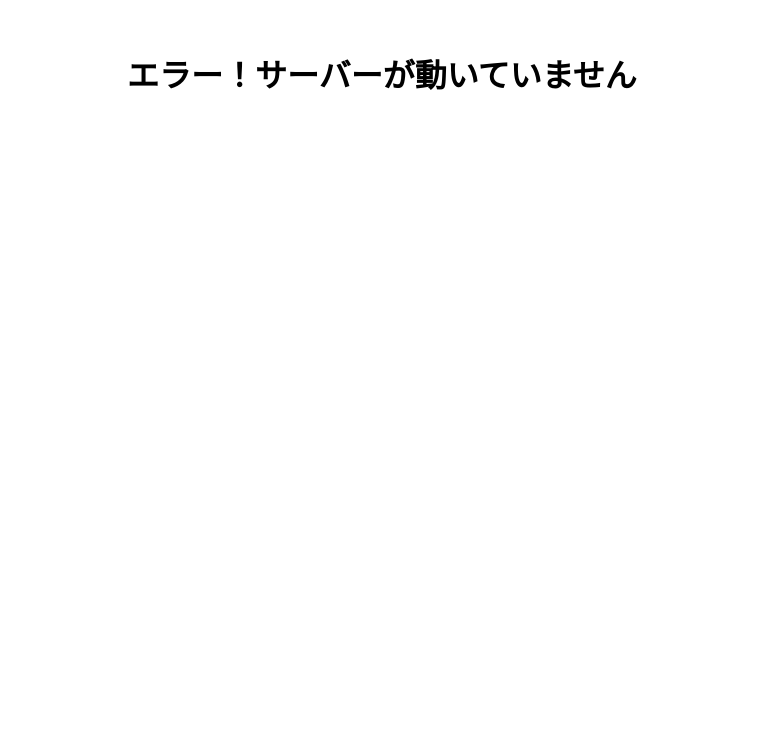
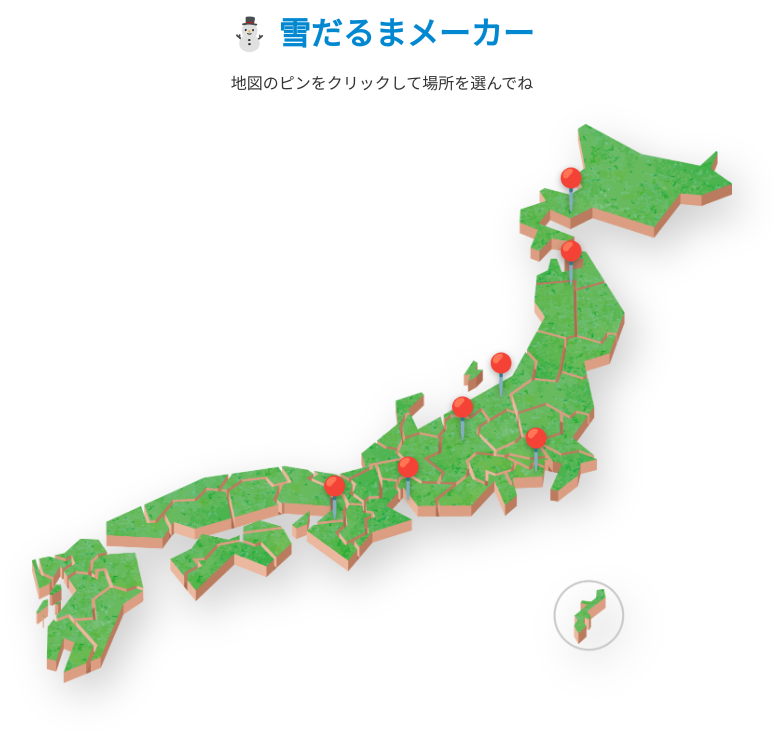
Before and after one commit to hayashiriku/snowman, a Vue app in the folder frontend/: page / in a window 1280 px wide. Before the commit this address had no page. Shown: the top 738 px of the page, without its empty margins (258-1032 px from the left). Built offline with nearby package versions, Linux system fonts and the light colour scheme; the HTML template or start-up script is replaced by a standard one.

Commit message:
フロントエンドの実装：地図、県のポップの追加

```diff
--- a/frontend/src/App.vue
+++ b/frontend/src/App.vue
@@ -1,22 +1,176 @@
 <script setup>
-import { ref, onMounted } from 'vue'
+import { ref, computed } from 'vue'
+import JapanMap3D from './components/japanmap_3D.vue'
 
-const message = ref('読み込み中...')
+// --- データ ---
+const selectedPref = ref(null)
+const showModal = ref(false)
+const targetDate = ref('2024-01-01')
+const periodType = ref('day')
+const result = ref(null)
+const isLoading = ref(false)
+const errorMsg = ref('')
 
-onMounted(async () => {
+// --- イベントハンドラ ---
+
+// 地図クリック
+const handleMapSelect = (pin) => {
+  selectedPref.value = pin
+  result.value = null
+  errorMsg.value = ''
+  showModal.value = true // モーダルを開く
+}
+
+// モーダル閉じる
+const closeModal = () => {
+  showModal.value = false
+}
+
+// 計算実行
+const calculate = async () => {
+  isLoading.value = true
+  result.value = null
+  errorMsg.value = ''
+
   try {
-    // Pythonサーバー(8000番)にデータを取りに行く
-    const res = await fetch('http://localhost:8000/')
-    const data = await res.json()
-    message.value = data.message
-  } catch (error) {
-    message.value = 'エラー！サーバーが動いていません'
+    const response = await fetch('http://localhost:8000/calculate', {
+      method: 'POST',
+      headers: { 'Content-Type': 'application/json' },
+      body: JSON.stringify({
+        prefecture_id: selectedPref.value.id,
+        target_date: targetDate.value,
+        period_type: periodType.value
+      })
+    })
+
+    const data = await response.json()
+    if (data.error) {
+      errorMsg.value = data.error
+    } else {
+      result.value = data
+    }
+  } catch (e) {
+    errorMsg.value = "サーバーエラーが発生しました"
+  } finally {
+    isLoading.value = false
   }
+}
+
+// 雪だるま高さ (1m = 40px)
+const snowmanHeightPx = computed(() => {
+  if (!result.value) return 0
+  return result.value.height_m * 40
 })
 </script>
 
 <template>
-  <div style="text-align: center; margin-top: 50px;">
-    <h1>{{ message }}</h1>
+  <div class="app-container">
+    <header>
+      <h1>⛄ 雪だるまメーカー</h1>
+      <p>地図のピンをクリックして場所を選んでね</p>
+    </header>
+
+    <main>
+      <JapanMap3D @select="handleMapSelect" />
+    </main>
+
+    <div v-if="showModal" class="modal-overlay" @click.self="closeModal">
+      <div class="modal-content">
+        <button class="close-btn" @click="closeModal">×</button>
+
+        <h2>📍 {{ selectedPref.name }}</h2>
+        <p class="subtitle">いつの雪で作りますか？</p>
+
+        <div class="control-panel">
+          <div class="input-group">
+            <label>日付</label>
+            <input type="date" v-model="targetDate">
+          </div>
+          <div class="input-group">
+            <label>期間</label>
+            <select v-model="periodType">
+              <option value="day">1日 (積雪深)</option>
+              <option value="month">1ヶ月 (降雪量)</option>
+              <option value="year">1年 (年間合計)</option>
+            </select>
+          </div>
+          <button class="calc-btn" @click="calculate" :disabled="isLoading">
+            {{ isLoading ? '計算中...' : '雪を集める！' }}
+          </button>
+        </div>
+
+        <div v-if="errorMsg" class="error-msg">{{ errorMsg }}</div>
+
+        <div v-if="result" class="result-box">
+          <div class="message">{{ result.message }}</div>
+
+          <div class="stats">
+            <div>高さ: <strong>{{ result.height_m.toFixed(2) }}m</strong></div>
+            <div>体積: {{ result.volume_m3.toFixed(0) }}m³</div>
+          </div>
+
+          <div class="visual-stage">
+            <div class="figure-wrapper">
+              <div class="human-icon">🧍</div>
+              <div class="label">1.7m</div>
+            </div>
+            <div class="figure-wrapper">
+              <div class="snowman-figure" :style="{ height: snowmanHeightPx + 'px' }">
+                <div class="head"></div>
+                <div class="body"></div>
+              </div>
+              <div class="label highlight">{{ result.height_m.toFixed(1) }}m</div>
+            </div>
+          </div>
+        </div>
+
+      </div>
+    </div>
   </div>
 </template>
+
+<style scoped>
+.app-container { text-align: center; font-family: sans-serif; color: #333; padding-bottom: 50px; }
+header { margin-bottom: 30px; }
+h1 { color: #0288d1; margin: 0; }
+
+/* モーダル */
+.modal-overlay {
+  position: fixed; top: 0; left: 0; width: 100%; height: 100%;
+  background: rgba(0, 0, 0, 0.6);
+  display: flex; justify-content: center; align-items: center; z-index: 999;
+  animation: fadeIn 0.3s;
+}
+.modal-content {
+  background: white; padding: 30px; border-radius: 16px; width: 90%; max-width: 550px;
+  position: relative; box-shadow: 0 20px 40px rgba(0,0,0,0.4);
+  max-height: 90vh; overflow-y: auto;
+  animation: popUp 0.3s cubic-bezier(0.175, 0.885, 0.32, 1.275);
+}
+.close-btn { position: absolute; top: 15px; right: 20px; border: none; background: none; font-size: 2rem; cursor: pointer; color: #999; }
+.subtitle { color: #666; margin-bottom: 20px; }
+
+.control-panel { display: flex; gap: 10px; justify-content: center; margin-bottom: 20px; align-items: flex-end; flex-wrap: wrap;}
+.input-group { display: flex; flex-direction: column; text-align: left; }
+input, select { padding: 10px; border: 1px solid #ddd; border-radius: 6px; font-size: 1rem; }
+.calc-btn { background: #0288d1; color: white; border: none; padding: 12px 24px; border-radius: 30px; font-weight: bold; cursor: pointer; transition: 0.2s; }
+.calc-btn:hover { background: #0277bd; transform: scale(1.05); }
+.calc-btn:disabled { background: #ccc; cursor: not-allowed; }
+
+.result-box { margin-top: 20px; border-top: 1px solid #eee; padding-top: 20px; }
+.message { background: #e1f5fe; color: #0277bd; padding: 10px; border-radius: 8px; margin-bottom: 15px; display: inline-block; font-weight: bold;}
+.stats { display: flex; justify-content: center; gap: 20px; margin-bottom: 20px; font-size: 1.1rem; }
+.error-msg { color: red; margin: 10px 0; }
+
+/* ビジュアル */
+.visual-stage { display: flex; align-items: flex-end; justify-content: center; gap: 40px; border-bottom: 5px solid #795548; padding-bottom: 5px; min-height: 250px; }
+.figure-wrapper { display: flex; flex-direction: column; align-items: center; }
+.human-icon { font-size: 68px; line-height: 1; }
+.snowman-figure { display: flex; flex-direction: column; align-items: center; justify-content: flex-end; min-height: 10px; transition: height 0.8s; }
+.head, .body { width: 100%; background: radial-gradient(circle at 30% 30%, #fff, #eceff1); border: 1px solid #b0bec5; border-radius: 50%; }
+.head { height: 44%; aspect-ratio: 1/1; z-index: 2; margin-bottom: -15%; }
+.body { height: 56%; aspect-ratio: 1/1; z-index: 1; }
+
+@keyframes fadeIn { from { opacity: 0; } to { opacity: 1; } }
+@keyframes popUp { from { transform: scale(0.8); opacity: 0; } to { transform: scale(1); opacity: 1; } }
+</style>
--- /dev/null
+++ b/frontend/src/components/japanmap_3D.vue
@@ -0,0 +1,92 @@
+<script setup>
+const emit = defineEmits(['select'])
+
+// 指定された7都市のピン定義
+// top, left は「画像の上/左から何%の位置か」を指定
+const pins = [
+  { id: 1, name: '北海道', top: 15, left: 77 },
+  { id: 2, name: '青森',   top: 28, left: 77 },
+  { id: 15, name: '新潟',  top: 48, left: 67 },
+  { id: 13, name: '東京',  top: 61.5, left: 72 },
+  { id: 20, name: '長野',  top: 56, left: 61.5 },
+  { id: 23, name: '愛知',  top: 66.6, left: 53.7 },
+  { id: 27, name: '大阪',  top: 70, left: 43.2 },
+]
+
+const handleClick = (pin) => {
+  emit('select', pin)
+}
+</script>
+
+<template>
+  <div class="map-container">
+    <img src="/japan_map.png" alt="日本地図" class="map-image" />
+
+    <div
+      v-for="pin in pins"
+      :key="pin.id"
+      class="pin-wrapper"
+      :style="{ top: pin.top + '%', left: pin.left + '%' }"
+      @click="handleClick(pin)"
+    >
+      <div class="pin-icon">📍</div>
+      <div class="pin-label">{{ pin.name }}</div>
+    </div>
+  </div>
+</template>
+
+<style scoped>
+.map-container {
+  position: relative;
+  width: 100%;
+  max-width: 700px;
+  margin: 0 auto;
+}
+
+.map-image {
+  width: 100%;
+  height: auto;
+  display: block;
+  /* 影をつけて浮遊感を出す */
+  filter: drop-shadow(10px 15px 20px rgba(0,0,0,0.2));
+}
+
+.pin-wrapper {
+  position: absolute;
+  cursor: pointer;
+  /* ピンの先端を中心にする */
+  transform: translate(-50%, -90%);
+  z-index: 10;
+  transition: transform 0.2s cubic-bezier(0.175, 0.885, 0.32, 1.275);
+}
+
+.pin-wrapper:hover {
+  transform: translate(-50%, -120%) scale(1.3);
+  z-index: 20;
+}
+
+.pin-icon {
+  font-size: 2.5rem;
+  filter: drop-shadow(0 2px 3px rgba(0,0,0,0.3));
+}
+
+.pin-label {
+  position: absolute;
+  top: -25px;
+  left: 50%;
+  transform: translateX(-50%);
+  background: rgba(0, 0, 0, 0.8);
+  color: #fff;
+  padding: 4px 8px;
+  border-radius: 4px;
+  font-size: 0.8rem;
+  white-space: nowrap;
+  opacity: 0;
+  transition: opacity 0.2s;
+  pointer-events: none;
+}
+
+.pin-wrapper:hover .pin-label {
+  opacity: 1;
+}
+</style>
```
Also changed, not shown: frontend/public/japan_map.png (added), 1 other file (tests, documents, lock files or other folders).
